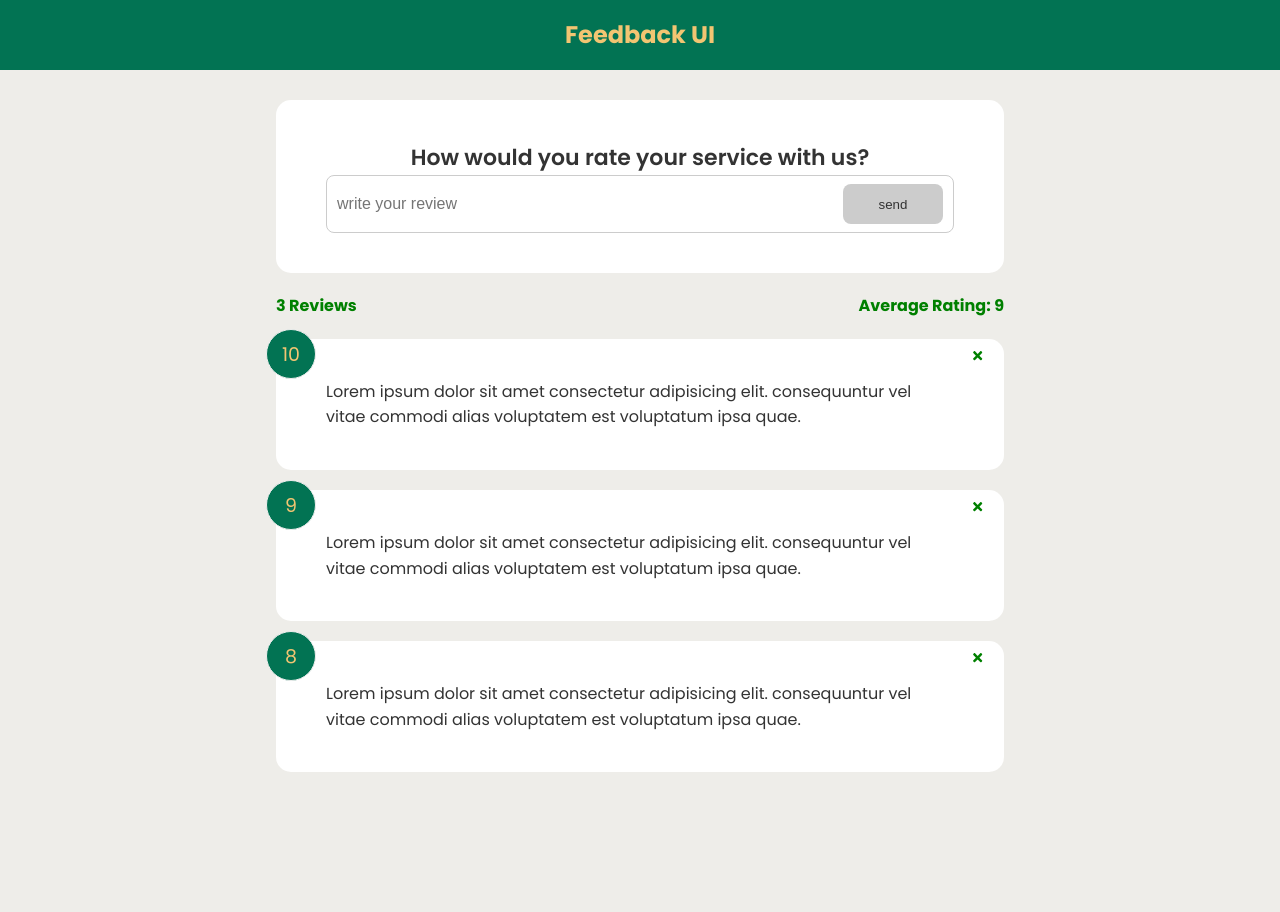
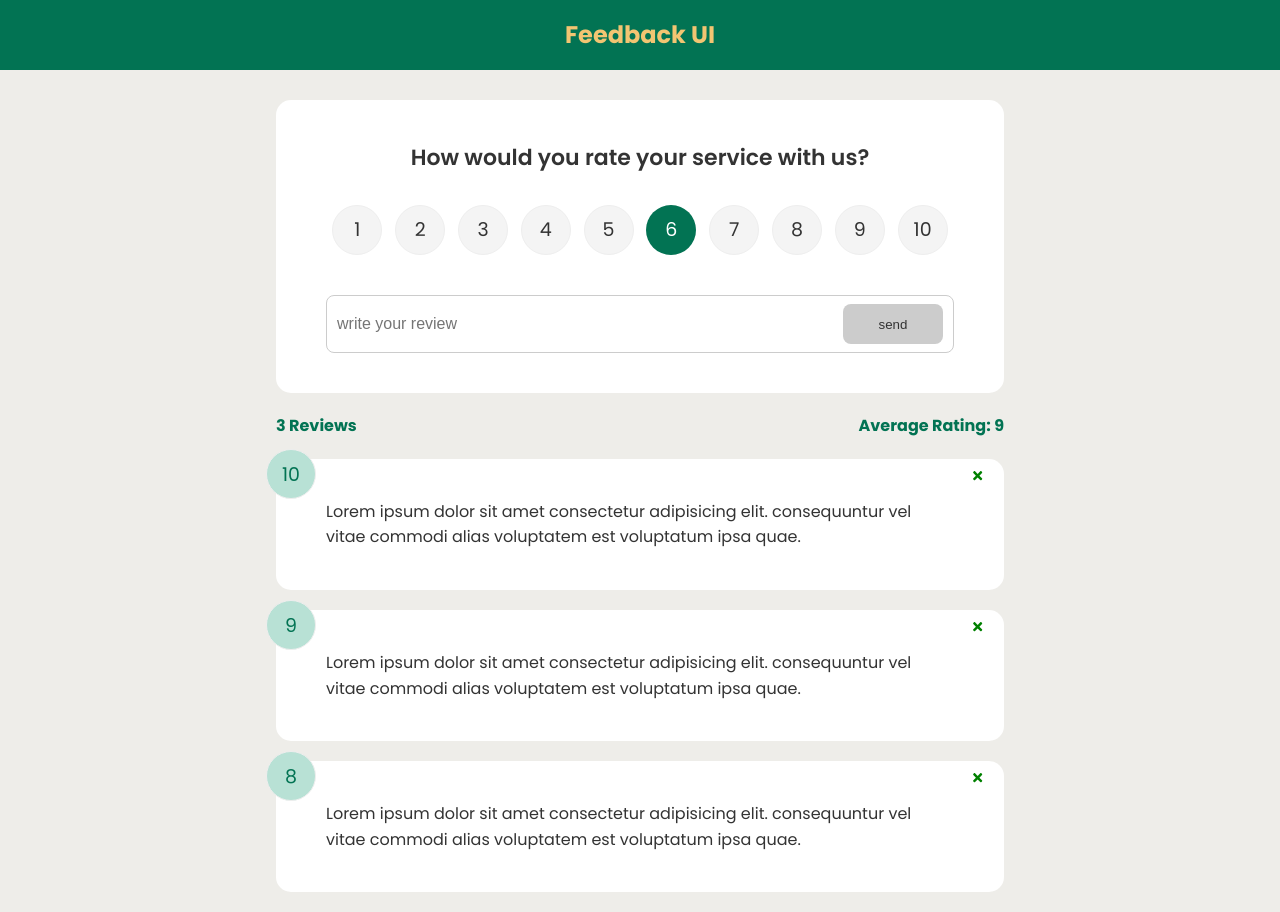
Before and after one commit to Dina2703/feedback-app2, a React (Create React App) app: page / in a window 1280 px wide. Before the commit the page ends 800 px from the top, so only its background shows below. Built offline with nearby package versions, Linux system fonts and the light colour scheme.

Commit message:
RatingSelect Component and select rate functionality

```diff
--- a/src/App.css
+++ b/src/App.css
@@ -87,8 +87,8 @@
 
 .rating li:hover,
 .num-display {
-  background: #027353;
-  color: #f2c572;
+  background: #b8e1d5;
+  color: #027353;
 }
 
 [type="radio"] {
@@ -96,7 +96,7 @@
 }
 
 [type="radio"]:checked ~ label {
-  background: #ff6a95;
+  background: #027353;
   color: #fff;
 }
 
@@ -119,7 +119,7 @@
 }
 
 .feedback-stats {
-  color: green;
+  color: #027353;
   display: flex;
   justify-content: space-between;
   align-items: center;
--- a/src/components/FeedbackForm.js
+++ b/src/components/FeedbackForm.js
@@ -1,9 +1,11 @@
 import { useState } from "react";
+import RatingSelect from "./RatingSelect";
 import Button from "./shared/Button";
 import Card from "./shared/Card";
 
 function FeedbackForm() {
   const [text, setText] = useState("");
+  const [rating, setRating] = useState(10);
   const [btnDisabled, setBtnDisabled] = useState(true);
   const [message, setMessage] = useState(null);
 
@@ -25,6 +27,7 @@
     <Card>
       <form>
         <h2>How would you rate your service with us?</h2>
+        <RatingSelect select={(rating) => setRating(rating)} />
         <div className="input-group">
           <input
             type="text"
--- /dev/null
+++ b/src/components/RatingSelect.js
@@ -0,0 +1,125 @@
+import { useState } from "react";
+
+function RatingSelect({ select }) {
+  const [selected, setSelected] = useState(6);
+  const handleChange = (e) => {
+    setSelected(+e.currentTarget.value);
+    select(+e.currentTarget.value);
+  };
+  return (
+    <ul className="rating">
+      <li>
+        <input
+          type="radio"
+          id="num1"
+          name="rating"
+          value="1"
+          onChange={handleChange}
+          checked={selected === 1}
+        />
+        <label htmlFor="num1">1</label>
+      </li>
+      <li>
+        <input
+          type="radio"
+          id="num2"
+          name="rating"
+          value="2"
+          onChange={handleChange}
+          checked={selected === 2}
+        />
+        <label htmlFor="num2">2</label>
+      </li>
+      <li>
+        <input
+          type="radio"
+          id="num3"
+          name="rating"
+          value="3"
+          onChange={handleChange}
+          checked={selected === 3}
+        />
+        <label htmlFor="num3">3</label>
+      </li>
+      <li>
+        <input
+          type="radio"
+          id="num4"
+          name="rating"
+          value="4"
+          onChange={handleChange}
+          checked={selected === 4}
+        />
+        <label htmlFor="num4">4</label>
+      </li>
+      <li>
+        <input
+          type="radio"
+          id="num5"
+          name="rating"
+          value="5"
+          onChange={handleChange}
+          checked={selected === 5}
+        />
+        <label htmlFor="num5">5</label>
+      </li>
+      <li>
+        <input
+          type="radio"
+          id="num6"
+          name="rating"
+          value="6"
+          onChange={handleChange}
+          checked={selected === 6}
+        />
+        <label htmlFor="num6">6</label>
+      </li>
+      <li>
+        <input
+          type="radio"
+          id="num7"
+          name="rating"
+          value="7"
+          onChange={handleChange}
+          checked={selected === 7}
+        />
+        <label htmlFor="num7">7</label>
+      </li>
+      <li>
+        <input
+          type="radio"
+          id="num8"
+          name="rating"
+          value="8"
+          onChange={handleChange}
+          checked={selected === 8}
+        />
+        <label htmlFor="num8">8</label>
+      </li>
+      <li>
+        <input
+          type="radio"
+          id="num9"
+          name="rating"
+          value="9"
+          onChange={handleChange}
+          checked={selected === 9}
+        />
+        <label htmlFor="num9">9</label>
+      </li>
+      <li>
+        <input
+          type="radio"
+          id="num10"
+          name="rating"
+          value="10"
+          onChange={handleChange}
+          checked={selected === 10}
+        />
+        <label htmlFor="num10">10</label>
+      </li>
+    </ul>
+  );
+}
+
+export default RatingSelect;
```
